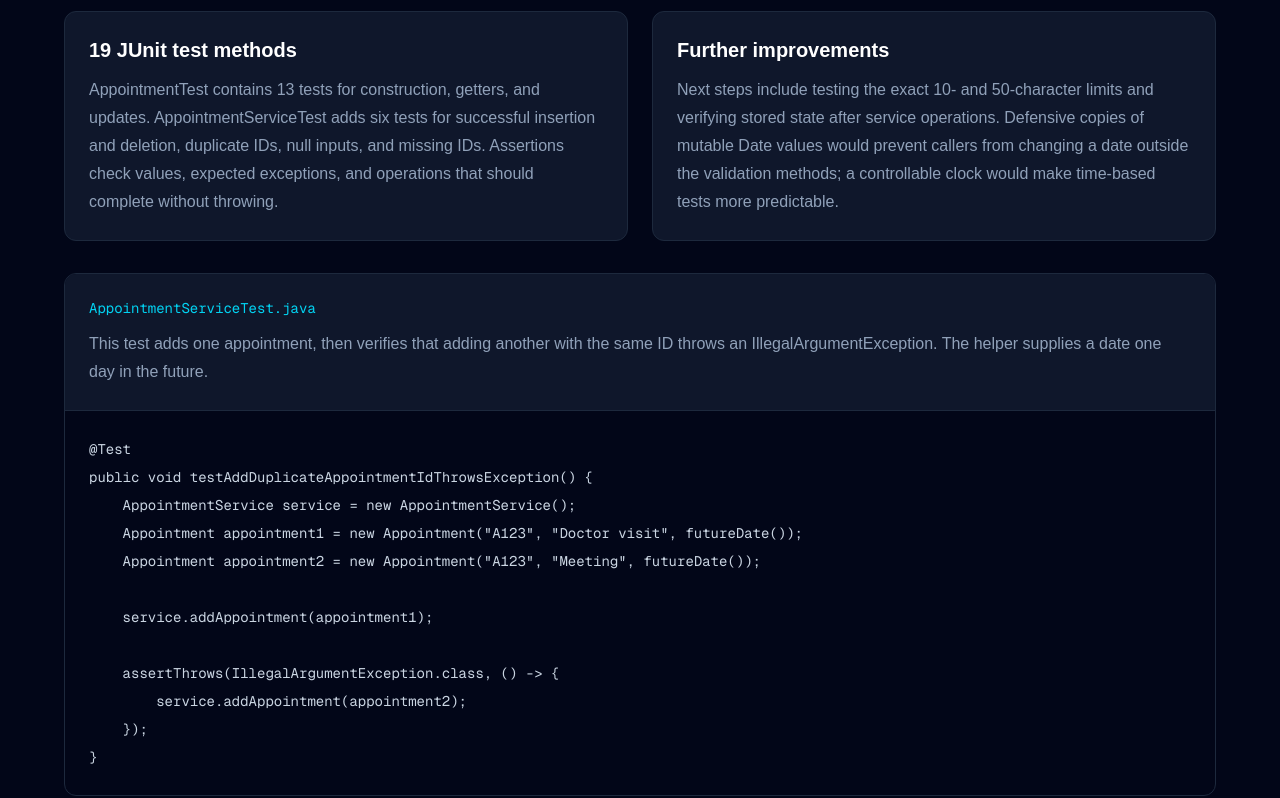
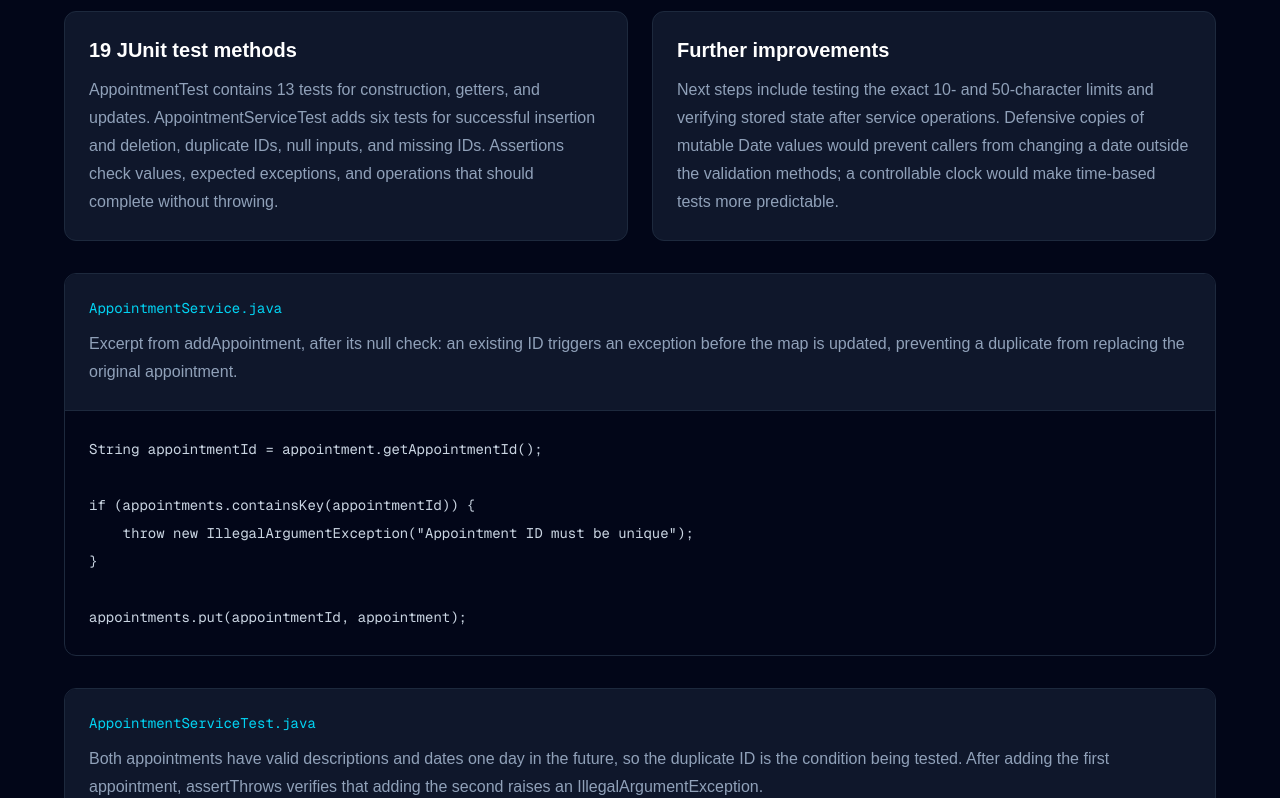
Before and after one commit to Matthew-Cope1/matthew-cope-portfolio, a Next.js app: page /skills/java in a window 1280 px wide. Shown: the part 911-1709 px from the top of the page. Built offline with nearby package versions, Linux system fonts and the light colour scheme.

Commit message:
Show appointment duplicate ID implementation alongside test

```diff
--- a/app/skills/[slug]/page.tsx
+++ b/app/skills/[slug]/page.tsx
@@ -11,7 +11,7 @@ type Skill = {
     title: string;
     overview: string;
     decisions: { title: string; description: string }[];
-    code?: { filename: string; caption: string; content: string };
+    code?: { filename: string; caption: string; content: string }[];
   };
 };
 
@@ -50,10 +50,23 @@ const skills: Record<string, Skill> = {
             "Next steps include testing the exact 10- and 50-character limits and verifying stored state after service operations. Defensive copies of mutable Date values would prevent callers from changing a date outside the validation methods; a controllable clock would make time-based tests more predictable.",
         },
       ],
-      code: {
+      code: [
+        {
+          filename: "AppointmentService.java",
+          caption:
+            "Excerpt from addAppointment, after its null check: an existing ID triggers an exception before the map is updated, preventing a duplicate from replacing the original appointment.",
+          content: `String appointmentId = appointment.getAppointmentId();
+
+if (appointments.containsKey(appointmentId)) {
+    throw new IllegalArgumentException("Appointment ID must be unique");
+}
+
+appointments.put(appointmentId, appointment);`,
+        },
+        {
         filename: "AppointmentServiceTest.java",
         caption:
-          "This test adds one appointment, then verifies that adding another with the same ID throws an IllegalArgumentException. The helper supplies a date one day in the future.",
+          "Both appointments have valid descriptions and dates one day in the future, so the duplicate ID is the condition being tested. After adding the first appointment, assertThrows verifies that adding the second raises an IllegalArgumentException.",
         content: `@Test
 public void testAddDuplicateAppointmentIdThrowsException() {
     AppointmentService service = new AppointmentService();
@@ -66,7 +79,8 @@ public void testAddDuplicateAppointmentIdThrowsException() {
         service.addAppointment(appointment2);
     });
 }`,
-      },
+        },
+      ],
     },
   },
 
@@ -193,17 +207,17 @@ export default async function SkillPage({ params }: SkillPageProps) {
                 </article>
               ))}
             </div>
-            {skill.caseStudy.code && (
-              <figure className="mt-8 min-w-0 overflow-hidden rounded-xl border border-slate-800">
+            {skill.caseStudy.code?.map((example) => (
+              <figure key={example.filename} className="mt-8 min-w-0 overflow-hidden rounded-xl border border-slate-800">
                 <figcaption className="border-b border-slate-800 bg-slate-900 p-6">
-                  <p className="break-words font-mono text-sm text-cyan-400">{skill.caseStudy.code.filename}</p>
-                  <p className="mt-3 leading-7 text-slate-400">{skill.caseStudy.code.caption}</p>
+                  <p className="break-words font-mono text-sm text-cyan-400">{example.filename}</p>
+                  <p className="mt-3 leading-7 text-slate-400">{example.caption}</p>
                 </figcaption>
-                <pre tabIndex={0} aria-label="Java test code example" className="overflow-x-auto p-6 text-sm leading-7 text-slate-300 focus-visible:outline-2 focus-visible:-outline-offset-2 focus-visible:outline-cyan-400">
-                  <code>{skill.caseStudy.code.content}</code>
+                <pre tabIndex={0} aria-label={`Code excerpt from ${example.filename}`} className="overflow-x-auto p-6 text-sm leading-7 text-slate-300 focus-visible:outline-2 focus-visible:-outline-offset-2 focus-visible:outline-cyan-400">
+                  <code>{example.content}</code>
                 </pre>
               </figure>
-            )}
+            ))}
             {slug === "web-development" && (
               <>
             <Link
```
